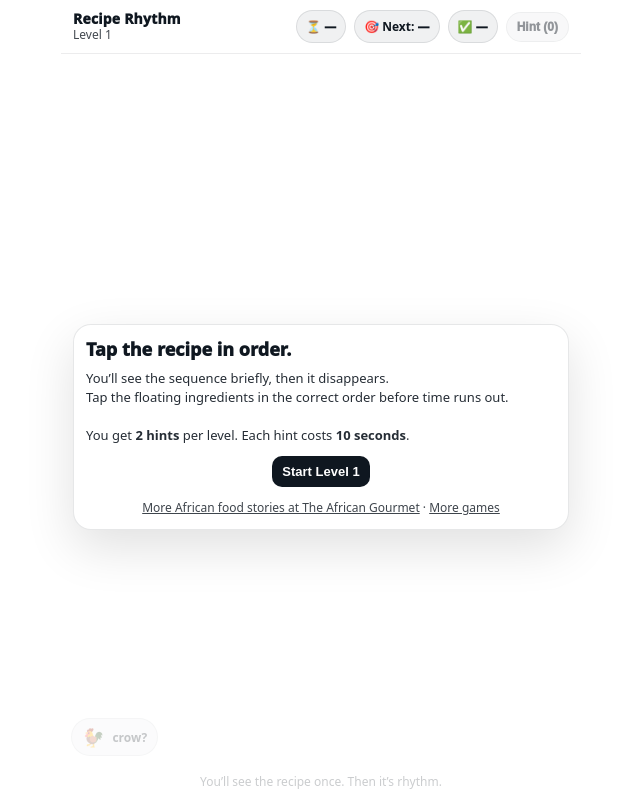
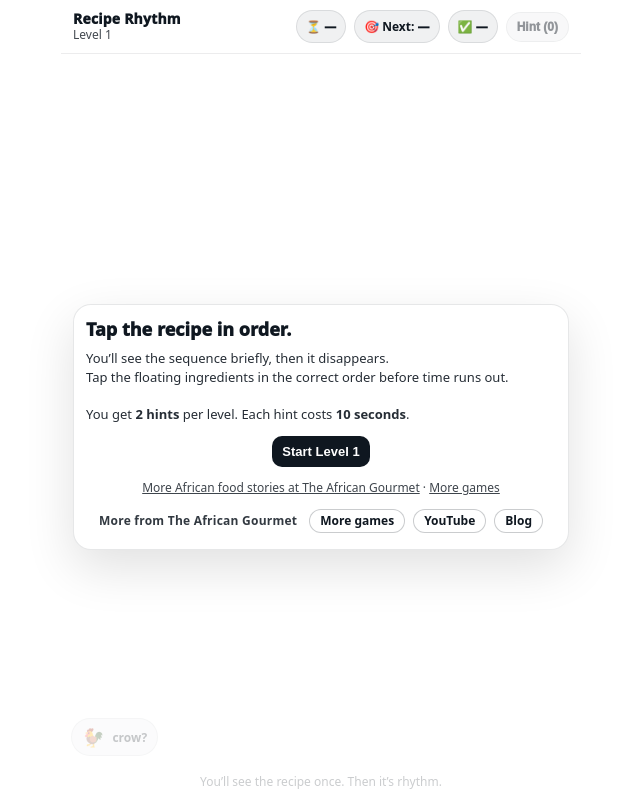
Before and after one commit to ChicAfricanCulture/recipe-rhythm, a plain HTML site: page index.html in a window 1280 px wide. Shown: the whole page, without its empty margins (319-959 px from the left). Drawn offline with Linux system fonts and the light colour scheme.

Commit message:
Add hub and YouTube links + visitor counter

```diff
--- a/index.html
+++ b/index.html
@@ -299,6 +299,24 @@
             <button id="startBtn" type="button">Start Level 1</button>
           </div>
           <p class="tag-links" style="margin:12px 0 0;font-size:12px;opacity:0.8;text-align:center;"><a href="https://www.theafricangourmet.com/" target="_blank" rel="noopener" style="color:inherit;">More African food stories at The African Gourmet</a> · <a href="https://www.theafricangourmet.com/p/play-learn-african-food-games.html" target="_blank" rel="noopener" style="color:inherit;">More games</a></p>
+          <!-- More from The African Gourmet: cross-links -->
+<style>
+  .tagx-more{box-sizing:border-box;display:flex;flex-wrap:wrap;align-items:center;justify-content:center;gap:8px 10px;width:100%;max-width:960px;height:auto;margin:20px auto 12px;padding:10px 12px;background:none;border:0;font:600 14px/1.3 system-ui,-apple-system,"Segoe UI",Roboto,Arial,sans-serif;color:var(--tagx-ink);text-align:center;}
+  .tagx-more .tagx-label{margin:0 4px 0 0;padding:0;font-weight:700;letter-spacing:.02em;opacity:.85;color:inherit;}
+  .tagx-more a.tagx-link{display:inline-block;margin:0;padding:6px 13px;border-radius:999px;border:1px solid var(--tagx-line);background:var(--tagx-bg);color:var(--tagx-accent);font-weight:700;font-size:inherit;line-height:1.2;text-decoration:none;white-space:nowrap;}
+  .tagx-more a.tagx-link:hover,.tagx-more a.tagx-link:focus-visible{text-decoration:underline;}
+  .tagx-more.tagx-compact{margin:8px auto 0;padding:4px 6px;gap:6px 8px;font-size:12px;}
+  .tagx-more.tagx-compact a.tagx-link{padding:4px 10px;}
+  .tagx-more.tagx-corner{position:fixed;z-index:12;width:auto;max-width:calc(100% - 16px);margin:0;padding:4px 6px;gap:6px;flex-wrap:nowrap;font-size:12px;border-radius:999px;background:var(--tagx-panel);}
+  .tagx-more.tagx-corner a.tagx-link{padding:4px 10px;}
+  @media (max-width:560px){.tagx-more.tagx-compact .tagx-label,.tagx-more.tagx-corner .tagx-label{display:none;}}
+</style>
+<nav class="tagx-more tagx-compact" aria-label="More from The African Gourmet" style="--tagx-ink:#0f1720;--tagx-accent:#0f1720;--tagx-bg:#ffffff;--tagx-line:rgba(15,23,32,0.22);">
+  <span class="tagx-label">More from The African Gourmet</span>
+  <a class="tagx-link" href="https://chicafricanculture.github.io/ChicAfricanCulture/" target="_blank" rel="noopener">More games</a>
+  <a class="tagx-link" href="https://www.youtube.com/@TheAfricanGourmet" target="_blank" rel="noopener">YouTube</a>
+  <a class="tagx-link" href="https://www.theafricangourmet.com" target="_blank" rel="noopener">Blog</a>
+</nav>
         </div>
       </div>
 
@@ -320,6 +338,13 @@
             <button id="replayBtn" type="button">Replay Level</button>
             <button id="nextBtn" type="button">Next Level</button>
           </div>
+          <!-- More from The African Gourmet: cross-links -->
+<nav class="tagx-more tagx-compact" aria-label="More from The African Gourmet" style="--tagx-ink:#0f1720;--tagx-accent:#0f1720;--tagx-bg:#ffffff;--tagx-line:rgba(15,23,32,0.22);">
+  <span class="tagx-label">More from The African Gourmet</span>
+  <a class="tagx-link" href="https://chicafricanculture.github.io/ChicAfricanCulture/" target="_blank" rel="noopener">More games</a>
+  <a class="tagx-link" href="https://www.youtube.com/@TheAfricanGourmet" target="_blank" rel="noopener">YouTube</a>
+  <a class="tagx-link" href="https://www.theafricangourmet.com" target="_blank" rel="noopener">Blog</a>
+</nav>
         </div>
       </div>
 
@@ -873,5 +898,6 @@ The order is the recipe.”`
   resizeCanvas();
 })();
 </script>
+<script data-goatcounter="https://africangourmet.goatcounter.com/count" async src="//gc.zgo.at/count.js"></script>
 </body>
 </html>
```
